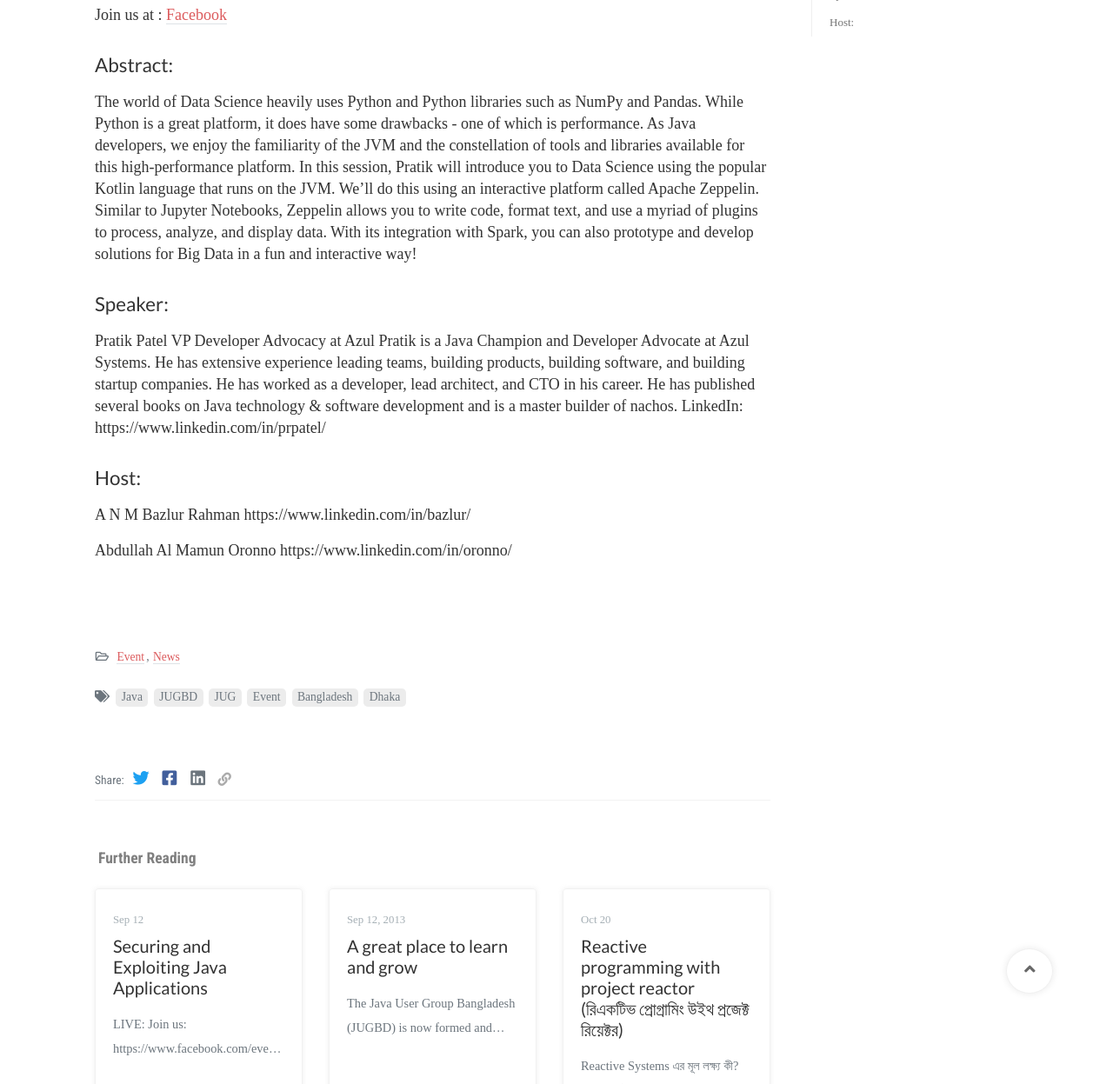
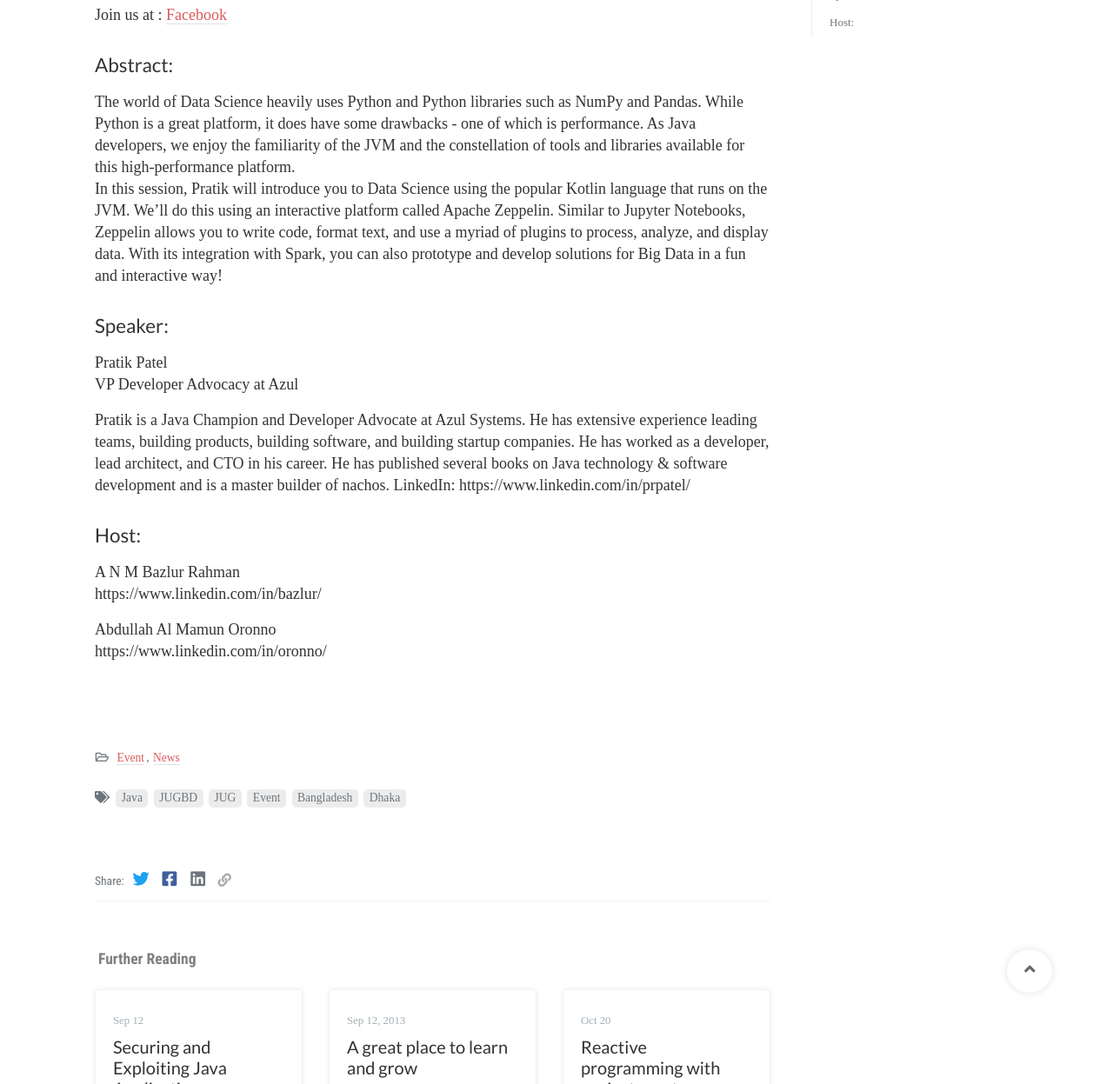
Before and after one commit to jugbd/jugbd.org, a Jekyll site: the page built from _posts/2021-11-12-data-science-on-jvm-with-kotlin-and-zeppelin.md, in a window 1280 px wide and 1400 px high, scrolled down 463 px, cut to the strip 153-1400 px from the top of the window. Shown: the whole strip at 87% size. Built offline with Jekyll 4.4.1, drawn with Linux system fonts in a browser that asks for light colours; nearby versions of some CDN libraries; some web fonts are replaced; comment, search, counter and statistics services are not loaded.

```diff
--- a/_posts/2021-11-12-data-science-on-jvm-with-kotlin-and-zeppelin.md
+++ b/_posts/2021-11-12-data-science-on-jvm-with-kotlin-and-zeppelin.md
@@ -24,18 +24,20 @@ Join us at : [Facebook](https://fb.me/e/4qZliR5dH)
 
 ## Abstract:
 
-The world of Data Science heavily uses Python and Python libraries such as NumPy and Pandas. While Python is a great platform, it does have some drawbacks - one of which is performance. As Java developers, we enjoy the familiarity of the JVM and the constellation of tools and libraries available for this high-performance platform.
+The world of Data Science heavily uses Python and Python libraries such as NumPy and Pandas. While Python is a great platform, it does have some drawbacks - one of which is performance. As Java developers, we enjoy the familiarity of the JVM and the constellation of tools and libraries available for this high-performance platform.\
 In this session, Pratik will introduce you to Data Science using the popular Kotlin language that runs on the JVM. We'll do this using an interactive platform called Apache Zeppelin. Similar to Jupyter Notebooks, Zeppelin allows you to write code, format text, and use a myriad of plugins to process, analyze, and display data. With its integration with Spark, you can also prototype and develop solutions for Big Data in a fun and interactive way!
+
 ## Speaker:
-Pratik Patel
+Pratik Patel\
 VP Developer Advocacy at Azul
+
 Pratik is a Java Champion and Developer Advocate at Azul Systems. He has extensive experience leading teams, building products, building software, and building startup companies. He has worked as a developer, lead architect, and CTO in his career. He has published several books on Java technology & software development and is a master builder of nachos.
 LinkedIn: https://www.linkedin.com/in/prpatel/
 
 
 ## Host:
-A N M Bazlur Rahman
+A N M Bazlur Rahman\
 https://www.linkedin.com/in/bazlur/
 
-Abdullah Al Mamun Oronno
+Abdullah Al Mamun Oronno\
 https://www.linkedin.com/in/oronno/
```
